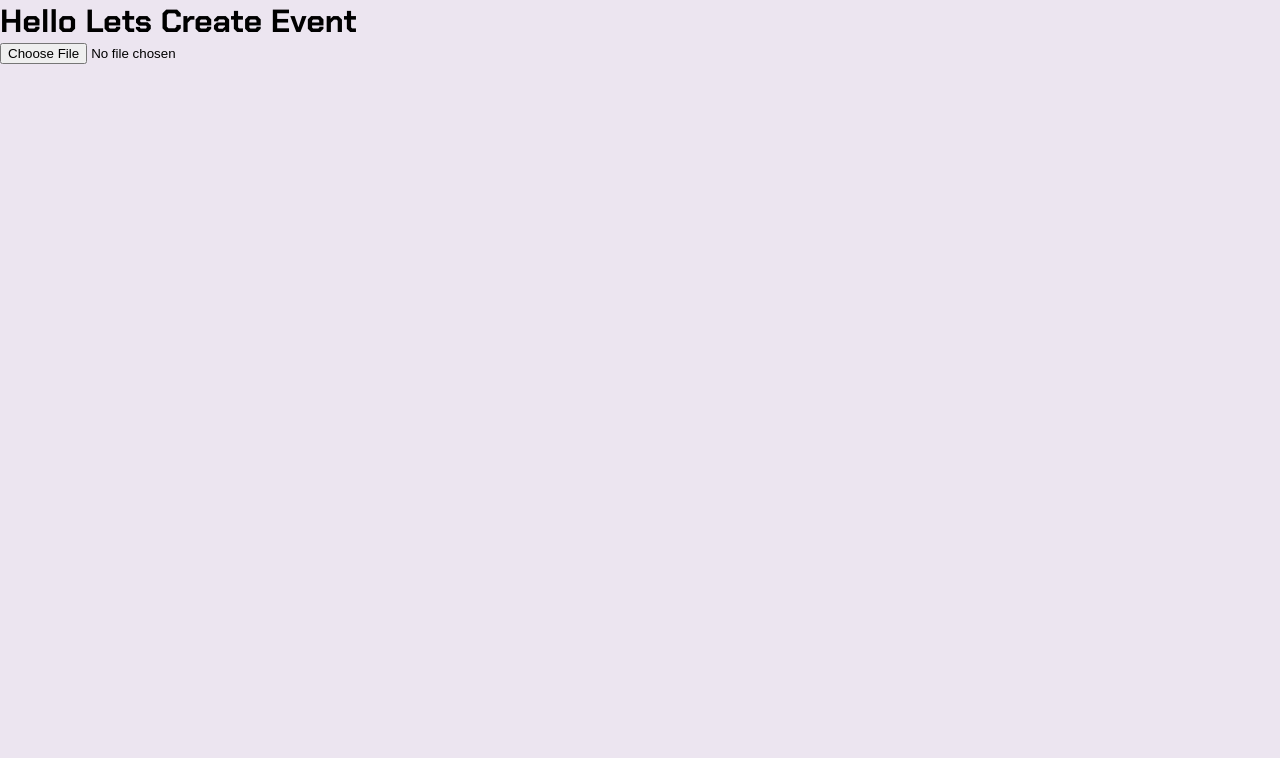
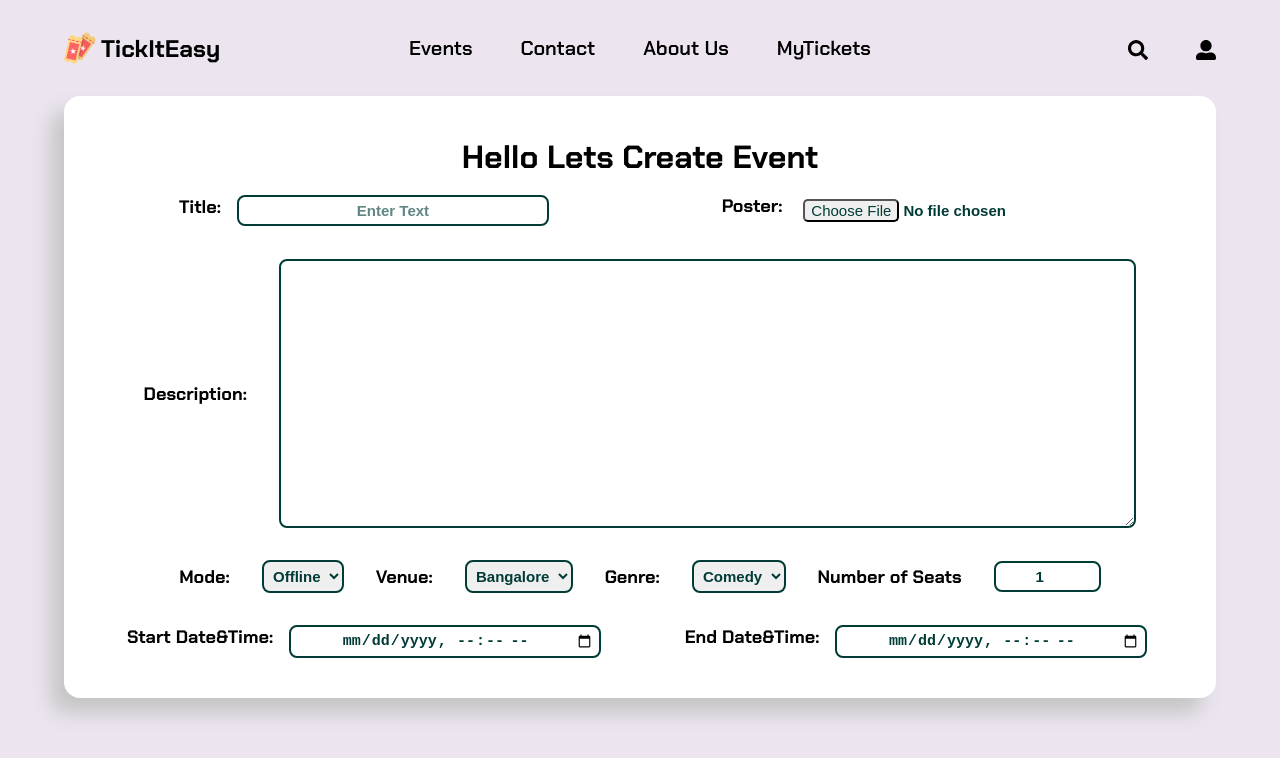
Before and after one commit to Chethan-b13/TickItEasy_Frontend, a React (Create React App) app: page /event in a window 1280 px wide. Shown: the top 758 px of the page. Built offline with nearby package versions, Linux system fonts and the light colour scheme.

Commit message:
Added Event Create form design

```diff
--- /dev/null
+++ b/src/Assests/Styles/carousel.css
@@ -0,0 +1,103 @@
+.swiper-slide{
+    width: 25rem;
+}
+
+.swiper-controller{
+    display: flex;
+    align-items: center;
+    margin: 1rem 0;
+    gap: 2rem;
+    padding: 5px;
+    /* font-size: 2rem; */
+    justify-content: center;
+}
+
+.swiper-wrapper{
+    padding: 2rem;
+}
+
+.swiper-slide {
+    position: relative;
+}
+
+.swiper-slide img{
+    border-radius: 1rem;
+    box-shadow: -11px 15px 20px 0px #919191;
+    image-rendering: pixelated;
+    transition: all 0.1s ease-in-out;
+}
+
+
+.swiper-slide-active:hover img{
+    position: relative;
+    z-index: -10;
+    opacity: 0.3;
+}
+
+.swiper-slide-active:hover .imgContent{
+    opacity: 1;
+}
+
+.swiper-pagination-bullet{
+    transition: all .2s ease-in-out;
+}
+
+.swiper-pagination-bullet-active{
+    scale: 1.5;
+    background: var(--domColor);
+}
+
+/* .swiper-slide-active{
+    margin-right: 0.7rem;
+} */
+
+.arrow svg{
+    font-size: 2rem;
+    color: var(--secondary);
+    transition: all .2s ease-in-out;
+}
+
+.arrow svg:hover{
+    scale: 1.1;
+}
+
+.imgContent{
+    position: absolute;
+    z-index: 100;
+    bottom: 40%;
+    right: 43%;
+    opacity: 0;
+    flex-direction: column;
+    display: flex;
+    justify-content: center;
+    align-items: center;
+    transition: all 0.2s ease-in-out;
+}
+
+.date{
+    color: var(--secondary);
+    font-weight: 600;
+    font-size: 20px;
+}
+
+.bookButton{
+    /* color: white;
+    border-radius: 5px;
+    border: none;
+    background: #df3e00;
+    padding: 8px;
+    cursor: pointer; */
+
+    color: white;
+    border-radius: 5px;
+    border: none;
+    background: var(--secondary_purple);
+    font-weight: 600;
+    padding: 5px;
+    cursor: pointer;
+    transition: all 0.1s ease-in-out;
+}
+
+.bookButton:hover{
+    scale: 1.05;
+}
--- a/src/Assests/Styles/common.css
+++ b/src/Assests/Styles/common.css
@@ -109,99 +109,3 @@
         background-color: #6e6e6e4f;
     }
 }
-
-
-.swiper-slide{
-    width: 25rem;
-}
-
-.swiper-controller{
-    display: flex;
-    align-items: center;
-    margin: 1rem 0;
-    gap: 2rem;
-    padding: 5px;
-    /* font-size: 2rem; */
-    justify-content: center;
-}
-
-.swiper-wrapper{
-    padding: 2rem;
-}
-
-.swiper-slide {
-    position: relative;
-}
-
-.swiper-slide img{
-    border-radius: 1rem;
-    box-shadow: -11px 15px 20px 0px #919191;
-    transition: all 0.1s ease-in-out;
-}
-
-
-.swiper-slide-active:hover img{
-    opacity: 0.3;
-}
-
-.swiper-slide-active:hover .imgContent{
-    opacity: 1;
-}
-
-.swiper-pagination-bullet{
-    transition: all .2s ease-in-out;
-}
-
-.swiper-pagination-bullet-active{
-    scale: 1.5;
-    background: var(--domColor);
-}
-
-/* .swiper-slide-active{
-    margin-right: 0.7rem;
-} */
-
-.arrow svg{
-    font-size: 2rem;
-    color: var(--secondary);
-    transition: all .2s ease-in-out;
-}
-
-.arrow svg:hover{
-    scale: 1.1;
-}
-
-.imgContent{
-    position: absolute;
-    bottom: 40%;
-    right: 45%;
-    opacity: 0;
-    flex-direction: column;
-    display: flex;
-    justify-content: center;
-    align-items: center;
-    transition: all 0.2s ease-in-out;
-}
-
-.date{
-    color: var(--secondary);
-    font-weight: 600;
-    font-size: 13px;
-}
-
-.bookButton{
-    /* color: white;
-    border-radius: 5px;
-    border: none;
-    background: #df3e00;
-    padding: 8px;
-    cursor: pointer; */
-
-    color: white;
-    border-radius: 5px;
-    border: none;
-    background: var(--domColor);
-    font-weight: 600;
-    padding: 5px;
-    cursor: pointer;
-}
--- a/src/Assests/Styles/event.css
+++ b/src/Assests/Styles/event.css
@@ -0,0 +1,97 @@
+.eventContainer{
+    display: flex;
+    position: relative;
+    flex-direction: column;
+    justify-content: center;
+    align-items: center;
+    max-width: 100%;
+    margin: 0 4rem;
+    padding: 40px;
+    gap: 1rem;
+    background: white;
+    border-radius: 1rem;
+    box-shadow: -13px 15px 20px #c5c5c5;
+}
+
+.eventContainer form{
+    display: flex;
+    flex-direction: column;
+    justify-content: center;
+    gap: 2rem;
+    font-size: 18px;
+    width: 100%;
+    font-weight: 700;
+}
+
+.row{
+    display: flex;
+    justify-content: center;
+    align-items: center;
+    gap: 2rem;
+}
+
+.inputArea{
+    color: var(--secondary2);
+    padding: 5px;
+    text-align: center;
+    border-radius: 8px;
+    border: 2px solid var(--secondary2);
+    font-size: 15px;
+    font-weight: 700;
+    transition: all .2s ease-in-out;
+}
+
+.inputArea::-webkit-file-upload-button{
+    border-radius: 5px;
+    color:var(--secondary2);
+
+}
+
+input[type=file]{
+    border:none
+}
+
+
+.eventContainer form input{
+    width: 60%;
+}
+
+.inputArea::placeholder{
+    color: #618684;
+}
+
+.inputArea:focus{
+    scale: 1.03;
+
+}
+
+.eventContainer form textarea{
+    width: 80%;
+}
+
+.inp{
+    width: 50%;
+    display: flex;
+    position: relative;
+    gap: 1rem;
+    align-content: center;
+    justify-content: center;
+    flex-wrap: wrap;
+}
+
+.inp img{
+    width: 15%;
+    position: absolute;
+    right: 20%;
+    bottom: 0px;
+    border-radius: 10%;
+}
+
+option{
+    padding: 2px;
+    border: none;
+    font-weight: 700;
+    font-size: 15px;
+    text-align: center;
+    border-radius: 1rem;
+}
--- a/src/Assests/Styles/root.css
+++ b/src/Assests/Styles/root.css
@@ -1,7 +1,7 @@
 :root {
     --primaryColor: #ECE5F0;
     --domColor: #E98A15;
-    /* --secondary: #59114D; */
+    --secondary_purple: #59114D;
     --secondary: #000000;
     --dom2: #012622;
     --secondary2: #003B36;
--- a/src/Components/Common/Carousel.js
+++ b/src/Components/Common/Carousel.js
@@ -12,6 +12,7 @@ import 'swiper/css/navigation';
 import 'swiper/css/pagination';
 import 'swiper/css/effect-coverflow';
 import '../../Assests/Styles/common.css';
+import '../../Assests/Styles/carousel.css';
 import { useDispatch } from "react-redux"
 import { Link } from 'react-router-dom'
 import { FetchAllEvents } from '../Pages/Event/EventApis'
@@ -75,7 +76,7 @@ const Carousel = () => {
                             <div style={{display:imgLoaded?"block":"none"}}>
                               <img key={indx}  width="350px" height={"250px"} src={event.image} alt={indx} onLoad={handleLoad}/>
                               <div className="imgContent">
-                                <p className='date'>{event.start_time.split("T")[0]}</p>
+                                <h1 className='date'>{event.start_time.split("T")[0]}</h1>
                                 <Link to="#" className='bookButton' >Book Now</Link>
                               </div>
                             </div>
--- a/src/Components/Pages/Event/CreateEvent.js
+++ b/src/Components/Pages/Event/CreateEvent.js
@@ -1,6 +1,8 @@
 import React, { useState } from 'react'
 import { storage } from '../../../configs/firestoreConfig';
 import '../../../Assests/Styles/event.css';
+import '../../../Assests/Styles/auth.css';
+import Navbar from '../../Common/Navbar'
 import LoadingScreen from '../../Common/LoadingScreen';
 
 
@@ -21,9 +23,62 @@ const CreateEvent = () => {
     }
     return (
         <div>
-            <h1>Hello Lets Create Event</h1>
-            <input type="file" name="images" id="images" onChange={handleFileUpload}/>
-            {imageUrl && <img src={imageUrl} alt="Uploaded file" />}
+            <Navbar />
+            <div>
+                <div className="eventContainer">
+                    <h1>Hello Lets Create Event</h1>
+                    <form action="" method="post">
+                        <div className="row row1">
+                            <div className="inp">
+                                <label htmlFor="title">Title:</label>
+                                <input className='inputArea' type="text" name="" id="title" placeholder='Enter Text'/>
+                            </div>
+                            <div className="inp">
+                                <label htmlFor="image">Poster:</label>
+                                <input className='inputArea' type="file" name="images" id="image" onChange={handleFileUpload}/>
+                                {imageUrl && <img src={imageUrl} alt="Uploaded file" />}
+                            </div>
+                        </div>
+                        <div className="row row2">
+                            <label htmlFor="desc">Description:</label>
+                            <textarea className='inputArea' name="" id="desc" cols="25" rows="15"></textarea>
+                        </div>
+
+                        <div className="row row3">
+                            <label htmlFor="mode">Mode: </label>
+                            <select className='inputArea' name="" id="mode">
+                                <option value="Offline" defaultChecked>Offline</option>
+                                <option value="Online">Online</option>
+                            </select>
+                            <label htmlFor="venue">Venue: </label>
+                            <select className='inputArea' name="" id="venue">
+                                <option value="Bangalore" defaultChecked>Bangalore</option>
+                                <option value="Chennai">Chennai</option>
+                            </select>
+                            <label htmlFor="genre">Genre: </label>
+                            <select className='inputArea' name="" id="genre">
+                                <option value="Comedy" defaultChecked>Comedy</option>
+                                <option value="Drama">Drama</option>
+                            </select>
+                            {/* <div className="inp"> */}
+                                <label htmlFor="seats">Number of Seats</label>
+                                <input className='inputArea' type="number" name="" id="seats" min={1} defaultValue={1} style={{width:"10%"}}/>
+                            {/* </div> */}
+                        </div>
+
+                        <div className="row row4">
+                            <div className="inp">
+                                <label htmlFor="startdate">Start Date&Time: </label>
+                                <input className='inputArea' type="datetime-local" name="" id="startdate" />
+                            </div>
+                            <div className="inp">
+                                <label htmlFor="enddate">End Date&Time: </label>
+                                <input className='inputArea' type="datetime-local" name="" id="enddate" />
+                            </div>
+                        </div>
+                    </form>
+                </div>
+            </div>
             {loading &&
             <LoadingScreen />
             }
```
